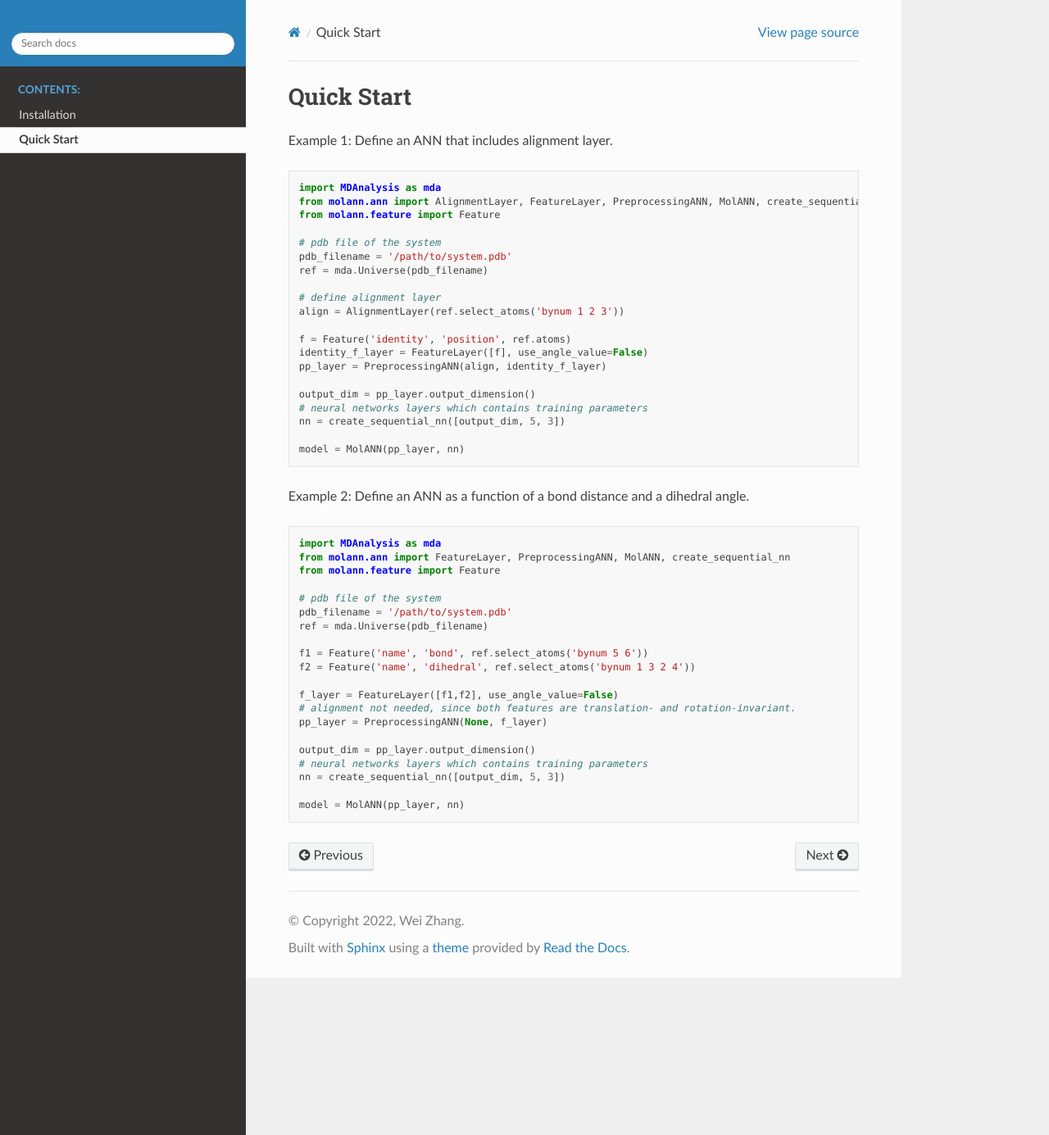
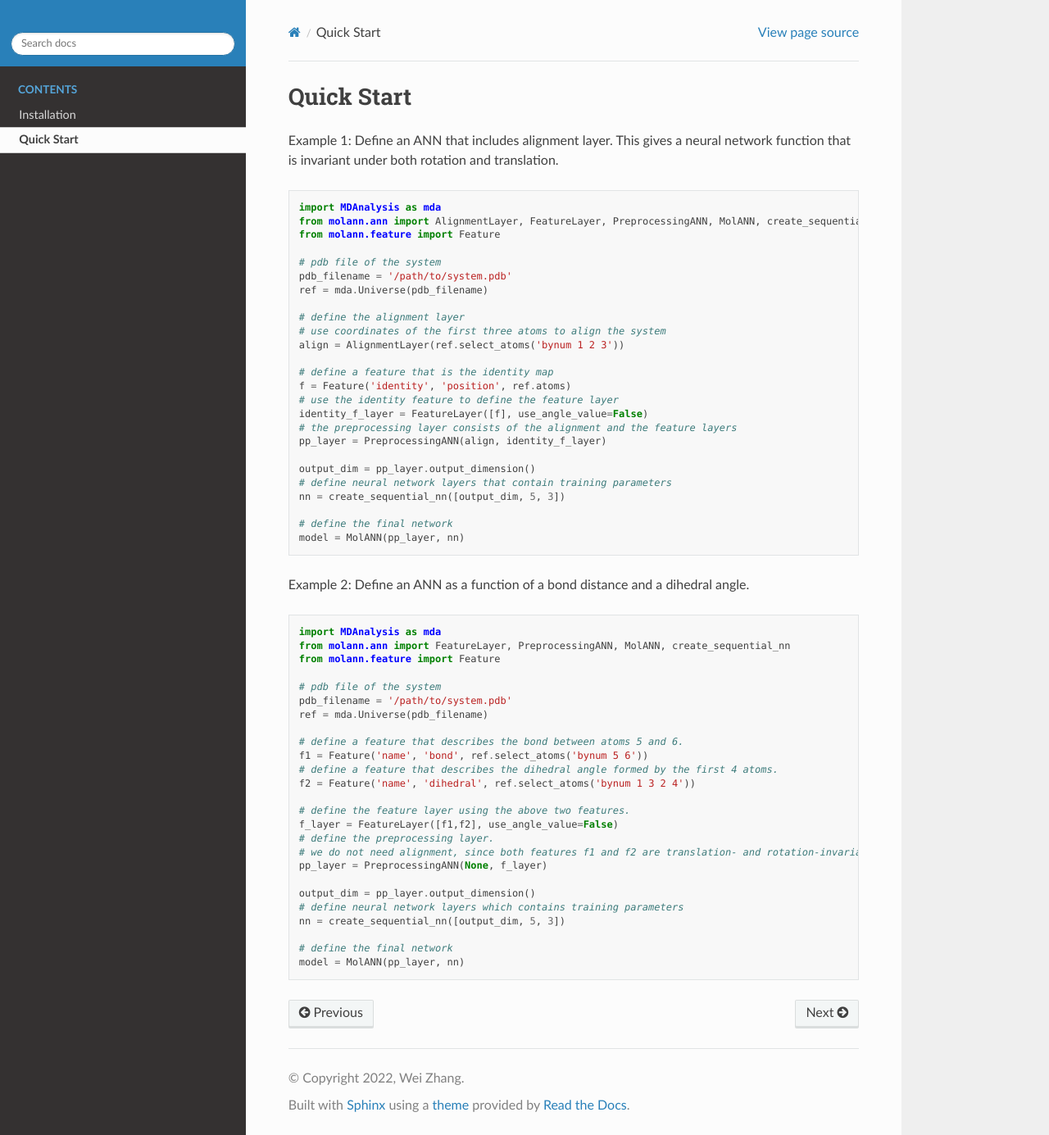
Before and after one commit to zwpku/molann, a Sphinx documentation site: the page built from docs/quickstart.rst, in a window 1280 px wide and 1385 px high. Shown: the whole window at 82% size. Built offline with Sphinx 7.4.7 and the Read the Docs theme 2.0.0, drawn with Linux system fonts in a browser that asks for light colours.

```diff
--- a/docs/conf.py
+++ b/docs/conf.py
@@ -45,8 +45,8 @@ intersphinx_mapping = {'mdanalysis': ('https://docs.mdanalysis.org/stable', None
                        'pandas': ('https://pandas.pydata.org/docs/', None)
                       }
 
-mathjax_path = 'https://cdnjs.cloudflare.com/ajax/libs/mathjax/2.7.0/MathJax.js?config=TeX-AMS-MML_HTMLorMML'
-
+#mathjax_path = 'https://cdnjs.cloudflare.com/ajax/libs/mathjax/2.7.0/MathJax.js?config=TeX-AMS-MML_HTMLorMML'
+mathjax_path = 'https://cdn.jsdelivr.net/npm/mathjax@2/MathJax.js?config=TeX-AMS-MML_HTMLorMML'
 # The name of the Pygments (syntax highlighting) style to use.
 pygments_style = 'default'
 
--- a/docs/index.rst
+++ b/docs/index.rst
@@ -3,12 +3,14 @@
    You can adapt this file completely to your liking, but it should at least
    contain the root `toctree` directive.
 
-Welcome to molann's documentation
+Welcome to MolANN's documentation
 ==================================
+
+This package implements PyTorch artificial neural network classes that allow to define neural network functions that take into account alignment, or functions that depend on molecular features (bonds, angles, etc.).
 
 .. toctree::
    :maxdepth: 2
-   :caption: Contents:
+   :caption: Contents
 
    installation
    quickstart
--- a/docs/quickstart.rst
+++ b/docs/quickstart.rst
@@ -2,6 +2,7 @@ Quick Start
 ===========
 
 Example 1: Define an ANN that includes alignment layer.
+This gives a neural network function that is invariant under both rotation and translation.
 
 .. code-block:: python
 
@@ -13,17 +14,22 @@ Example 1: Define an ANN that includes alignment layer.
     pdb_filename = '/path/to/system.pdb'
     ref = mda.Universe(pdb_filename)
 
-    # define alignment layer
+    # define the alignment layer
+    # use coordinates of the first three atoms to align the system
     align = AlignmentLayer(ref.select_atoms('bynum 1 2 3'))
 
+    # define a feature that is the identity map
     f = Feature('identity', 'position', ref.atoms)
+    # use the identity feature to define the feature layer
     identity_f_layer = FeatureLayer([f], use_angle_value=False)
+    # the preprocessing layer consists of the alignment and the feature layers
     pp_layer = PreprocessingANN(align, identity_f_layer)
 
     output_dim = pp_layer.output_dimension()
-    # neural networks layers which contains training parameters
+    # define neural network layers that contain training parameters
     nn = create_sequential_nn([output_dim, 5, 3])
 
+    # define the final network
     model = MolANN(pp_layer, nn)
 
 Example 2: Define an ANN as a function of a bond distance and a dihedral angle.
@@ -38,15 +44,20 @@ Example 2: Define an ANN as a function of a bond distance and a dihedral angle.
     pdb_filename = '/path/to/system.pdb'
     ref = mda.Universe(pdb_filename)
 
+    # define a feature that describes the bond between atoms 5 and 6.
     f1 = Feature('name', 'bond', ref.select_atoms('bynum 5 6'))
+    # define a feature that describes the dihedral angle formed by the first 4 atoms.
     f2 = Feature('name', 'dihedral', ref.select_atoms('bynum 1 3 2 4'))
 
+    # define the feature layer using the above two features.
     f_layer = FeatureLayer([f1,f2], use_angle_value=False)
-    # alignment not needed, since both features are translation- and rotation-invariant.
+    # define the preprocessing layer.
+    # we do not need alignment, since both features f1 and f2 are translation- and rotation-invariant.
     pp_layer = PreprocessingANN(None, f_layer)
 
     output_dim = pp_layer.output_dimension()
-    # neural networks layers which contains training parameters
+    # define neural network layers which contains training parameters
     nn = create_sequential_nn([output_dim, 5, 3])
 
+    # define the final network
     model = MolANN(pp_layer, nn)
```
Also changed, not shown: 1 other file.
